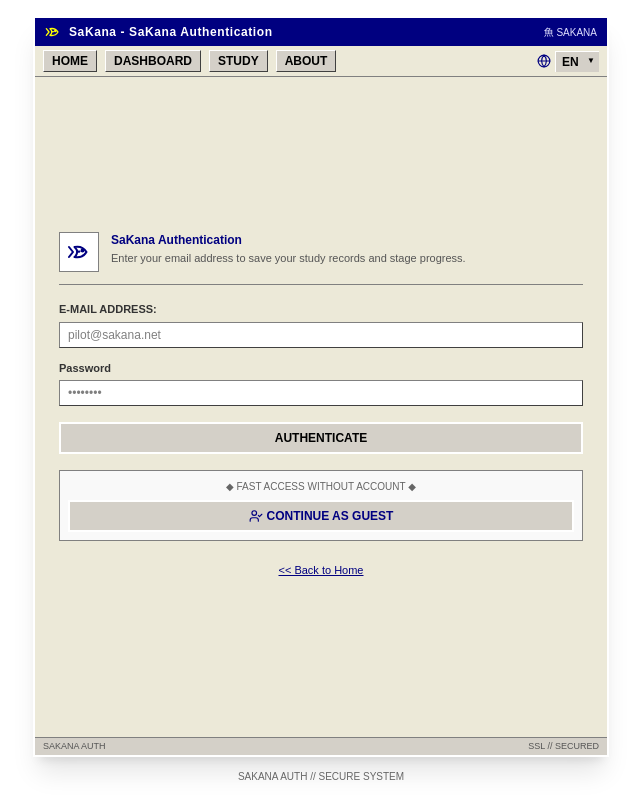
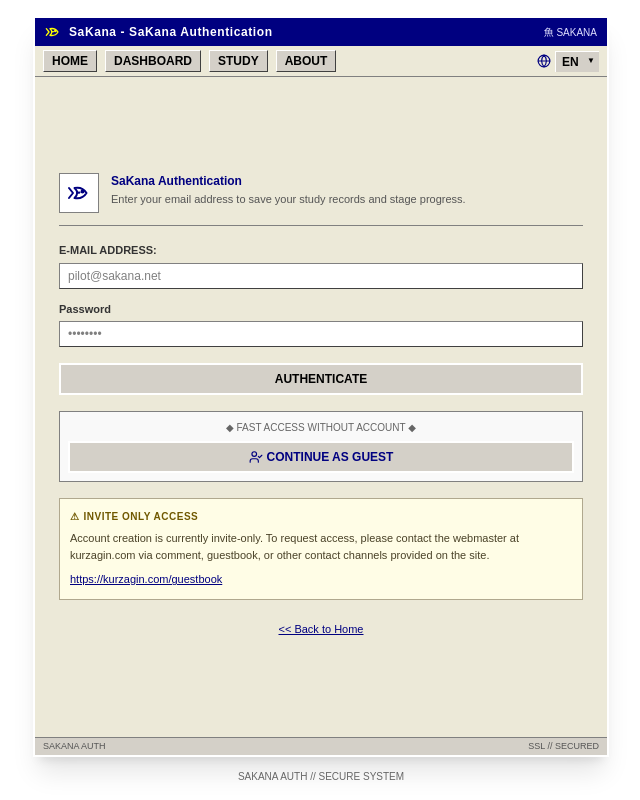
Before and after one commit to kurzagin/japanese-learning, a Next.js app: page /login in a window 1280 px wide. Shown: the whole page, without its empty margins (319-959 px from the left). Built offline with nearby package versions, Linux system fonts and the light colour scheme; no server answers.

Commit message:
feat(login): add invite-only notice with webmaster contact details

```diff
--- a/src/app/login/page.tsx
+++ b/src/app/login/page.tsx
@@ -145,6 +145,27 @@ export default function LoginPage() {
             </button>
           </div>
 
+          {/* Invite Only Notice Box */}
+          <div className="border border-[#b0a88e] bg-[#fffde6] p-2.5 text-[11px] leading-relaxed text-[#4a4228] space-y-1">
+            <div className="font-bold text-[10px] text-[#705800] uppercase tracking-wider flex items-center gap-1">
+              <span>⚠</span>
+              <span>{t.login.inviteNoticeTitle}</span>
+            </div>
+            <p>
+              {t.login.inviteNoticeText}
+            </p>
+            <div className="pt-0.5">
+              <a
+                href="https://kurzagin.com/guestbook"
+                target="_blank"
+                rel="noopener noreferrer"
+                className="text-[#000080] font-mono underline hover:text-[#cc0000] break-all inline-block"
+              >
+                https://{t.login.inviteNoticeLinkText}
+              </a>
+            </div>
+          </div>
+
           <div className="text-center">
             <Link
               href="/"
--- a/src/data/i18n.ts
+++ b/src/data/i18n.ts
@@ -44,6 +44,9 @@ export interface TranslationSchema {
     guestTitle: string;
     guestBtn: string;
     returnLink: string;
+    inviteNoticeTitle: string;
+    inviteNoticeText: string;
+    inviteNoticeLinkText: string;
   };
   dashboard: {
     windowTitle: string;
@@ -235,6 +238,9 @@ export const translations: Record<Locale, TranslationSchema> = {
       guestTitle: "FAST ACCESS WITHOUT ACCOUNT",
       guestBtn: "CONTINUE AS GUEST",
       returnLink: "<< Back to Home",
+      inviteNoticeTitle: "INVITE ONLY ACCESS",
+      inviteNoticeText: "Account creation is currently invite-only. To request access, please contact the webmaster at kurzagin.com via comment, guestbook, or other contact channels provided on the site.",
+      inviteNoticeLinkText: "kurzagin.com/guestbook",
     },
     dashboard: {
       windowTitle: "Study Dashboard",
@@ -389,6 +395,9 @@ export const translations: Record<Locale, TranslationSchema> = {
       guestTitle: "COBA CEPAT TANPA AKUN",
       guestBtn: "MASUK SEBAGAI TAMU",
       returnLink: "<< Kembali ke Beranda",
+      inviteNoticeTitle: "AKSES KHUSUS UNDANGAN",
+      inviteNoticeText: "Pembuatan akun saat ini hanya melalui undangan. Untuk meminta akses, silakan hubungi webmaster di kurzagin.com melalui komentar, buku tamu, atau kontak lainnya yang tersedia di situs tersebut.",
+      inviteNoticeLinkText: "kurzagin.com/guestbook",
     },
     dashboard: {
       windowTitle: "Dashboard Latihan",
@@ -543,6 +552,9 @@ export const translations: Record<Locale, TranslationSchema> = {
       guestTitle: "アカウントなしで即時体験",
       guestBtn: "ゲストとして入室",
       returnLink: "<< トップページに戻る",
+      inviteNoticeTitle: "完全招待制のお知らせ",
+      inviteNoticeText: "現在、新規アカウント作成は招待制となっております。アカウントの作成をご希望の方は、kurzagin.com のコメント欄、ゲストブック、またはサイト内の各連絡先から管理者までお問い合わせください。",
+      inviteNoticeLinkText: "kurzagin.com/guestbook",
     },
     dashboard: {
       windowTitle: "道場メインメニュー",
```
